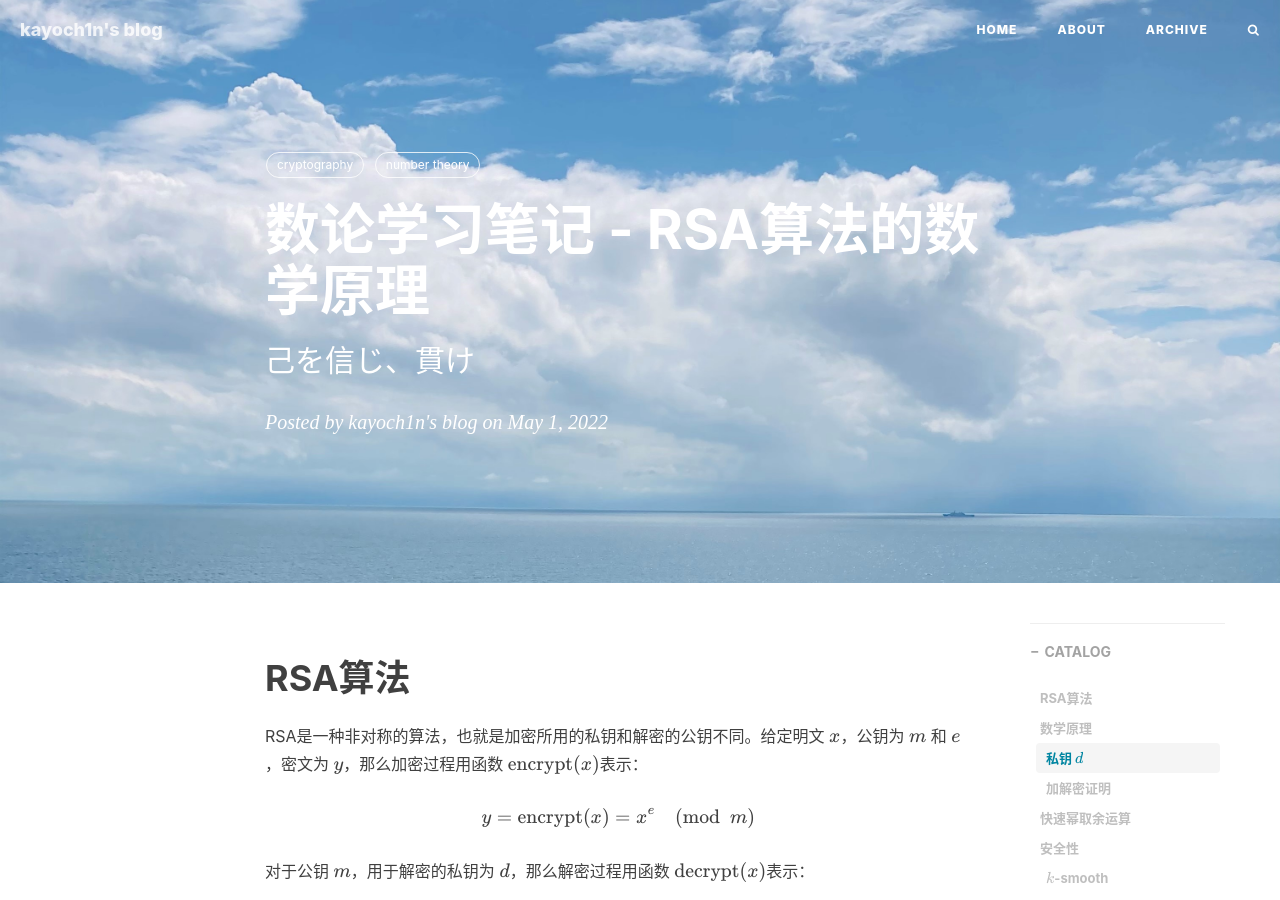
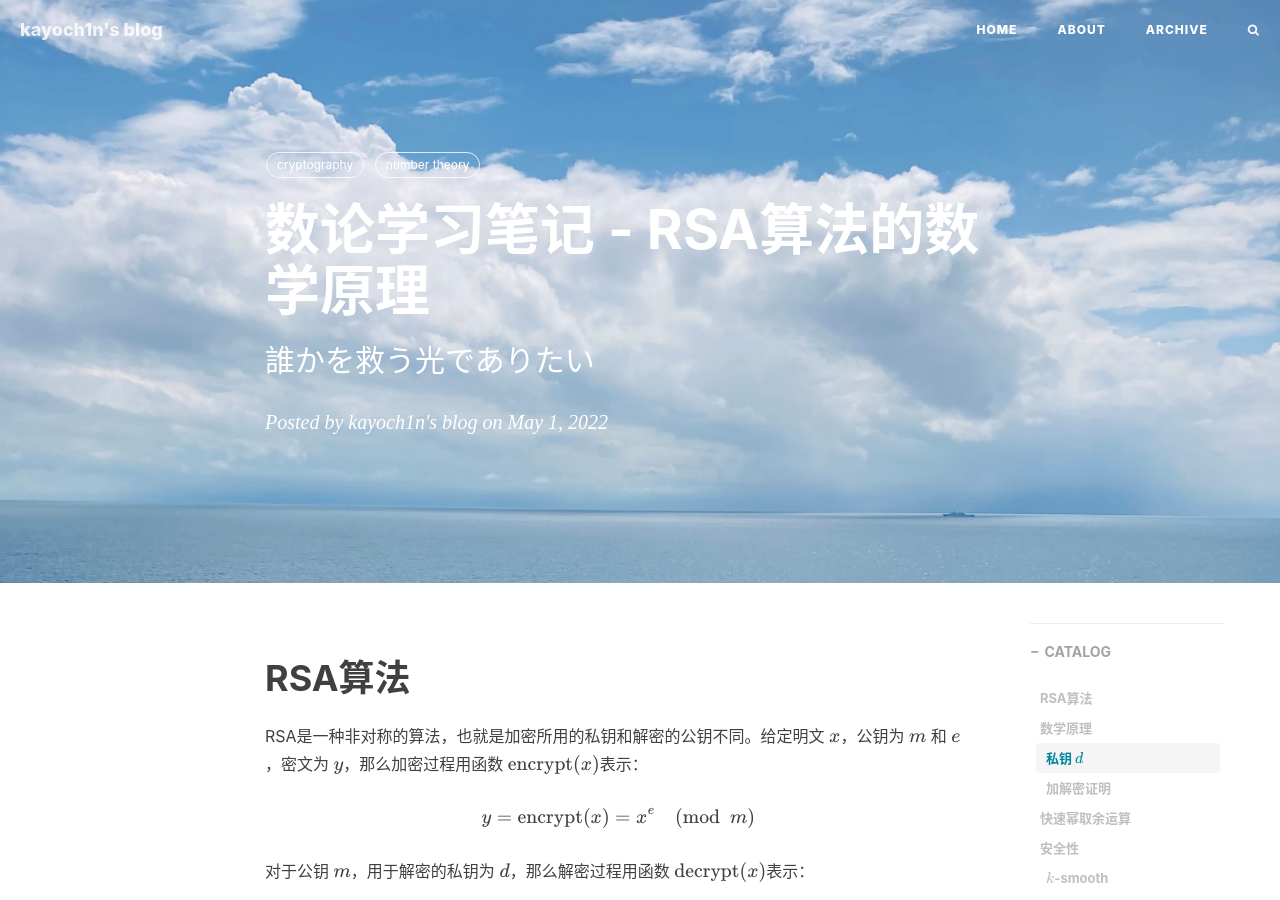
Before and after one commit to kayoch1n/kayoch1n.github.io, a Jekyll site: the page built from _posts/2022-05-01-rsa.markdown, in a window 1280 px wide and 900 px high. Built offline with Jekyll 4.4.1, drawn with Linux system fonts in a browser that asks for light colours; nearby versions of some CDN libraries; comment, search, counter and statistics services are not loaded.

Commit message:
Update _posts/2022-06-05-group.markdown and _posts/2022-05-01-rsa.markdown

```diff
--- a/_posts/2022-05-01-rsa.markdown
+++ b/_posts/2022-05-01-rsa.markdown
@@ -3,7 +3,7 @@
 layout: "post"
 catalog: true
 title:  "数论学习笔记 - RSA算法的数学原理"
-subtitle: "己を信じ、貫け"
+subtitle: "誰かを救う光でありたい"
 date:   2022-05-01 21:00:00 +0800
 header-img: "img/hn-wuzhizhou.jpg"
 mathjax: true
--- a/_posts/2022-06-05-group.markdown
+++ b/_posts/2022-06-05-group.markdown
@@ -5,6 +5,8 @@
 title:  "数论学习笔记 - Group"
 date:   2022-06-05 12:40:38 +0800
 header-img: "img/gz-canton-tower-haixinqiao.jpg"
+subtitle: "己を信じ、貫け"
+mathjax: true
 categories:
   - blog
 tags:
```
